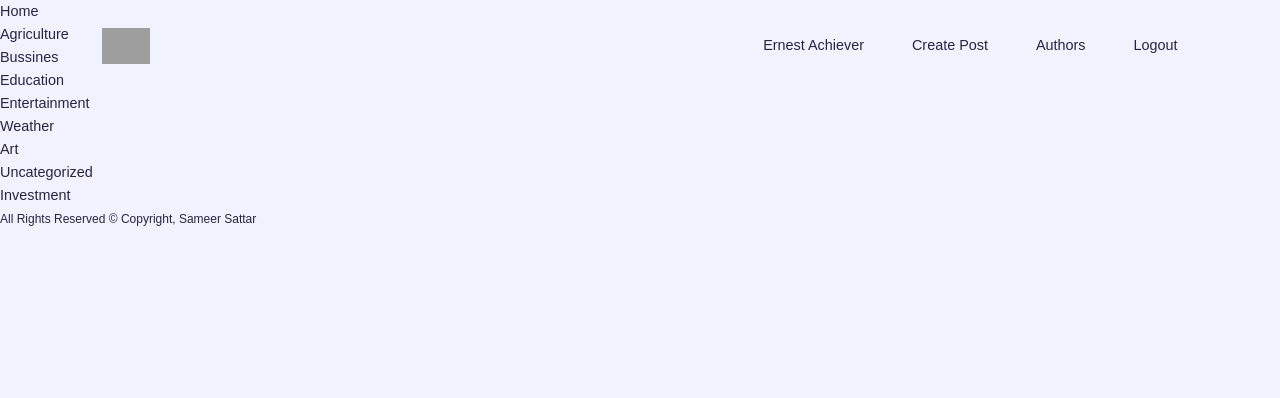
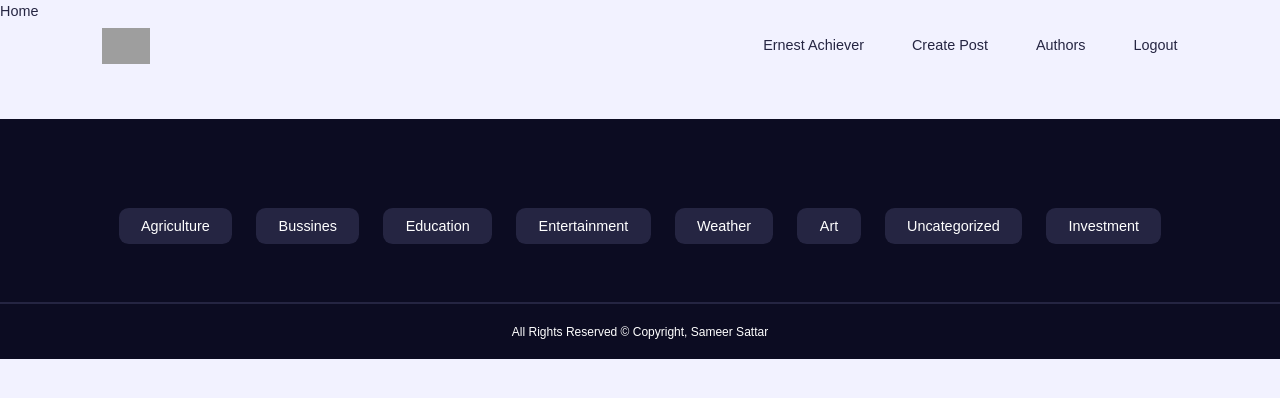
Before and after one commit to sameersattar123/Blog_App, a React (Vite) app in the folder frontend/: page / in a window 1280 px wide. Shown: the top 398 px of the page. Built offline with nearby package versions, Linux system fonts and the light colour scheme; grey boxes are pictures that could not be loaded.

Commit message:
complete

```diff
--- a/frontend/src/Components/Footer.jsx
+++ b/frontend/src/Components/Footer.jsx
@@ -4,7 +4,7 @@ import { Link } from "react-router-dom";
 const Footer = () => {
   return (
     <footer>
-      <ul className="footer_category">
+      <ul className="footer_categories">
         <li>
           <Link to={"/posts/categories/Agriculture"}>Agriculture</Link>
         </li>
--- a/frontend/src/Pages/ErrorPage.jsx
+++ b/frontend/src/Pages/ErrorPage.jsx
@@ -1,9 +1,17 @@
-import React from 'react'
+import React from "react";
+import { Link } from "react-router-dom";
 
 const ErrorPage = () => {
   return (
-    <div>ErrorPage</div>
-  )
-}
+    <section className="error_page">
+      <div className="center">
+        <Link to={"/"} className="btn primary">
+          Go Back Home
+        </Link>
+        <h2>Page Not Found </h2>
+      </div>
+    </section>
+  );
+};
 
-export default ErrorPage
+export default ErrorPage;
--- a/frontend/src/index.css
+++ b/frontend/src/index.css
@@ -1,25 +1,25 @@
 :root {
-    --color-primary : #6a6ff8;
+  --color-primary: #6a6ff8;
   --color-white: #fff;
-    --color-red : rgb(255 , 63 , 63);
-    --color-gray-100: hsl(220 ,20% , 10%, 5%);
-    --color-gray-200: hsl(220 ,20% , 10%, 10%);
-    --color-gray-300: hsl(220 ,20% , 10%, 25%);
-    --color-gray-500: hsl(220 ,20% , 10%, 50%);
+  --color-red: rgb(255, 63, 63);
+  --color-gray-100: hsl(220, 20%, 10%, 5%);
+  --color-gray-200: hsl(220, 20%, 10%, 10%);
+  --color-gray-300: hsl(220, 20%, 10%, 25%);
+  --color-gray-500: hsl(220, 20%, 10%, 50%);
   --color-gray-700: #252542;
   --color-gray-900: #0c0c22;
 
-    --color-bg : hwb(240  95%  0%);
-    --transition : all 300ms ease;
+  --color-bg: hwb(240 95% 0%);
+  --transition: all 300ms ease;
 
   --container-width-lg: 84%;
   --container-width-md: 92%;
   --form-width: 50%;
 
-    --radius-1 : 0.3rem;
-    --radius-2 : 0.6rem;
-    --radius-3 : 1rem;
-    --radius-4 : 2rem;
+  --radius-1: 0.3rem;
+  --radius-2: 0.6rem;
+  --radius-3: 1rem;
+  --radius-4: 2rem;
 }
 
 * {
@@ -47,7 +47,12 @@ ul {
   list-style: none;
 }
 
-h1 , h2 , h3 , h4 , h5 , h6 {
+h1,
+h2,
+h3,
+h4,
+h5,
+h6 {
   color: var(--color-gray-700);
   line-height: 1.1;
 }
@@ -134,7 +139,7 @@ nav {
   top: 0;
   left: 0;
   z-index: 1;
-    background-color: rgba(255,255,255,0,5);
+  background-color: rgba(255, 255, 255, 0, 5);
   border-bottom: 4px solid var(--color-bg);
 }
 
@@ -160,11 +165,49 @@ nav {
 }
 
 /* footer */
+footer {
+  background-color: var(--color-gray-900);
+  margin-top: 6rem;
+  padding-top: 6rem;
+}
+.footer_categories {
+  display: flex;
+  align-items: center;
+  justify-content: center;
+  gap: 1.5rem;
+  margin-bottom: 4rem;
+}
 
-.footer_category {
-
+.footer_categories a {
+  border-radius: var(--radius-2);
+  color: var(--color-white);
+  background-color: var(--color-gray-700);
+  padding: 0.6rem 1.4rem;
+  transition: var(--transition);
+}
+.footer_categories a:hover {
+  background-color: var(--color-white);
+  color: var(--color-gray-900);
 }
 
 .footer_copyright {
+  color: var(--color-white);
+  font-weight: 300;
+  padding: 1rem;
+  text-align: center;
+  border-top: 2px solid var(--color-gray-700);
+}
 
+/* error page  */
+
+.center {
+    text-align:center;
+    padding: 1.5rem;
+    display: block;
+    width: 100%;
+    margin-inline: center;
 }
+
+.error_page h2 {
+    margin-top: 3rem;
+}
```
Lines whose indentation alone changed are shown as unchanged.
